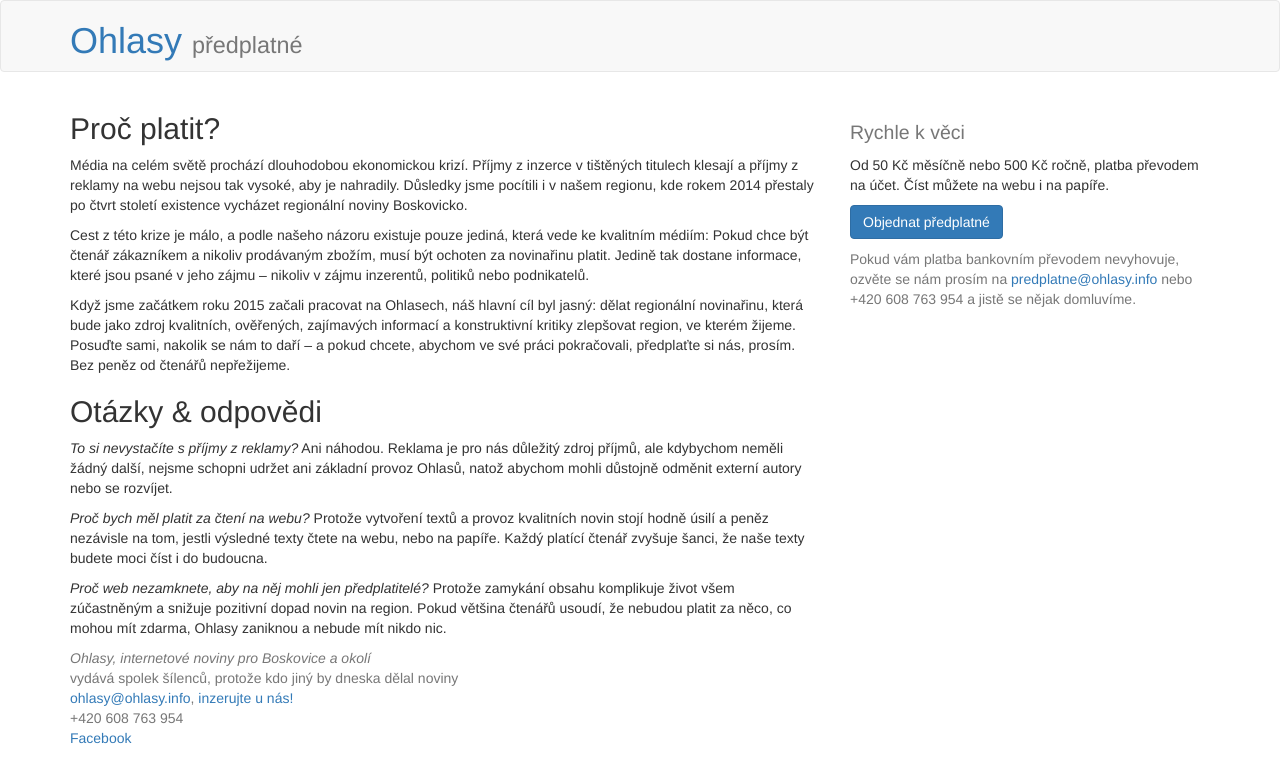
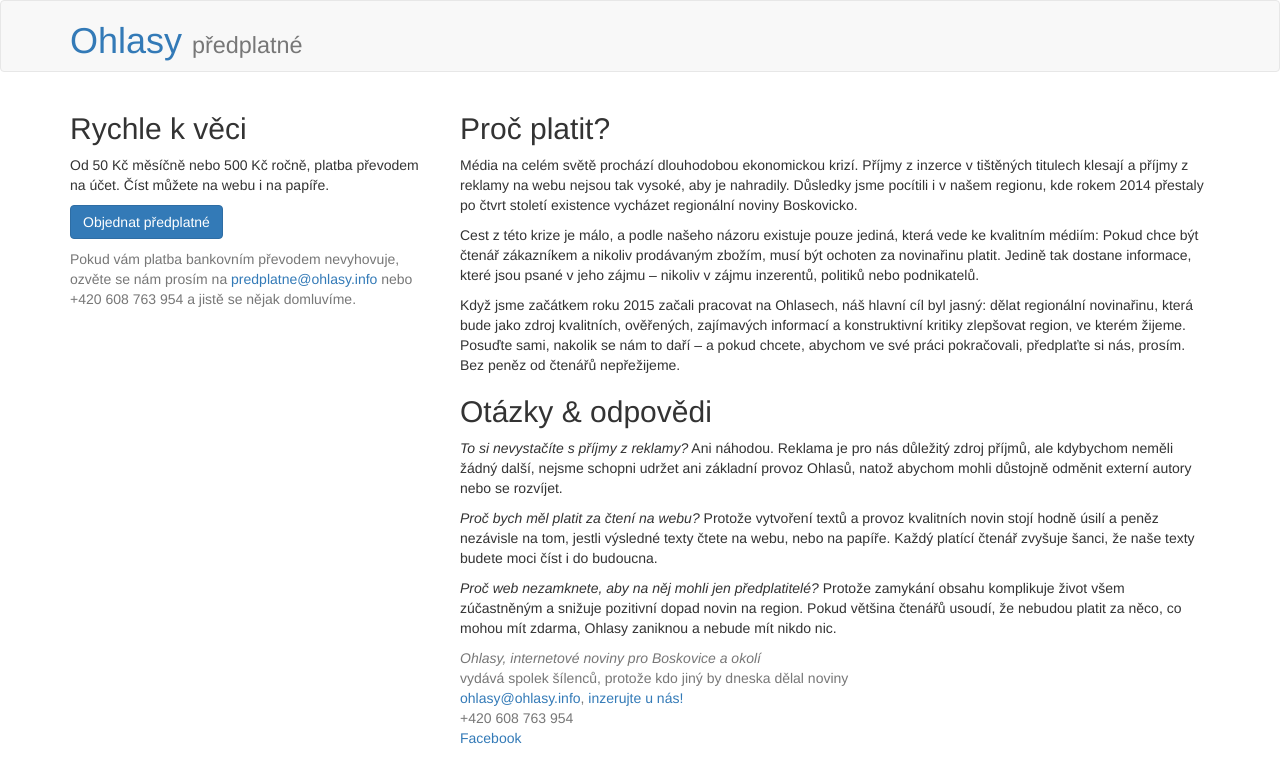
Before and after one commit to Ohlasy/predplatne, a Jekyll site: the page built from index.html, in a window 1280 px wide. Shown: the top 783 px of the page. Built offline with Jekyll 4.4.1, drawn with Linux system fonts in a browser that asks for light colours; a style sheet for code colours, icons or effects is not loaded.

Commit message:
Přehodil jsem pořadí sloupců

```diff
--- a/_layouts/main.html
+++ b/_layouts/main.html
@@ -29,7 +29,7 @@
     <footer class="text-muted">
         <div class="container">
             <div class="row">
-                <div class="col-md-8">
+                <div class="col-md-8 col-md-offset-4">
                     <ul class="list-unstyled">
                         <li><em>Ohlasy, internetové noviny <span class="nobreak">pro Boskovice a okolí</span></em>
                         <li>vydává spolek šílenců, <span class="nobreak">protože kdo jiný by dneska dělal noviny</span>
--- a/index.html
+++ b/index.html
@@ -3,6 +3,18 @@ layout: main
 ---
 
 <div class="row">
+    <div class="col-md-4 col-sm-12">
+        <h2>Rychle k věci</h2>
+
+        <p>Od 50 Kč měsíčně nebo 500 Kč ročně, platba
+        převodem na účet. Číst můžete na webu i na papíře.</p>
+
+        <p><a href="http://bit.ly/predplatne-ohlasu" class="btn btn-primary">Objednat předplatné</a></p>
+
+        <p class="text-muted">Pokud vám platba bankovním převodem nevyhovuje,
+        ozvěte se nám prosím na <a href="mailto:predplatne@ohlasy.info">
+        predplatne@ohlasy.info</a> nebo +420 608 763 954 a jistě se nějak domluvíme.</p>
+    </div>
     <div class="col-md-8 col-sm-12">
         <h2>Proč platit?</h2>
         <p>Média na celém světě prochází dlouhodobou ekonomickou krizí. Příjmy z
@@ -37,16 +49,4 @@ layout: main
         nebudou platit za něco, co mohou mít zdarma, Ohlasy zaniknou a nebude
         mít nikdo nic.</p>
     </div>
-    <div class="col-md-4 col-sm-12">
-        <h2><small>Rychle k věci</small></h2>
-
-        <p>Od 50 Kč měsíčně nebo 500 Kč ročně, platba
-        převodem na účet. Číst můžete na webu i na papíře.</p>
-
-        <p><a href="http://bit.ly/predplatne-ohlasu" class="btn btn-primary">Objednat předplatné</a></p>
-
-        <p class="text-muted">Pokud vám platba bankovním převodem nevyhovuje,
-        ozvěte se nám prosím na <a href="mailto:predplatne@ohlasy.info">
-        predplatne@ohlasy.info</a> nebo +420 608 763 954 a jistě se nějak domluvíme.</p>
-    </div>
 </div>
```
